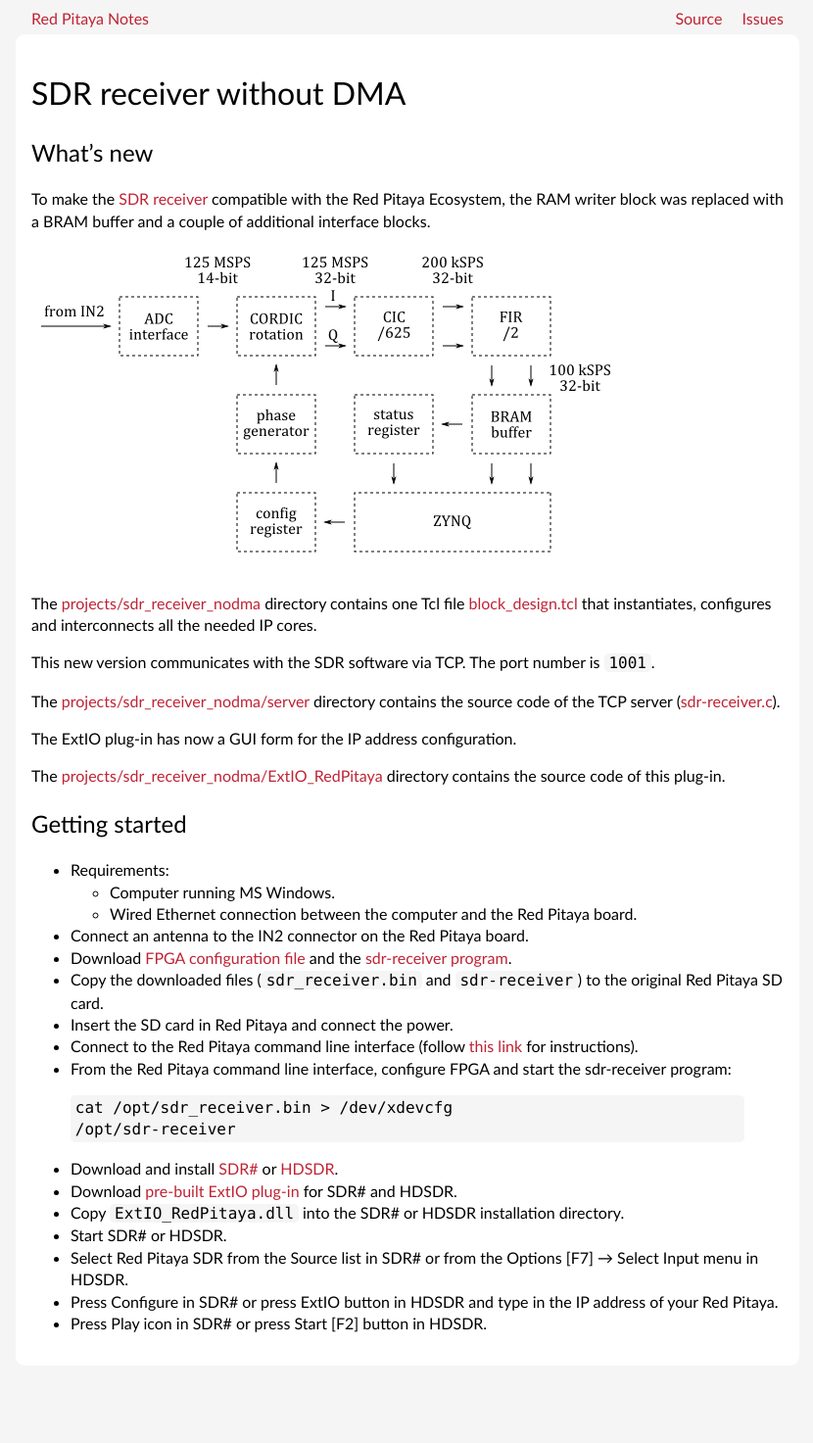
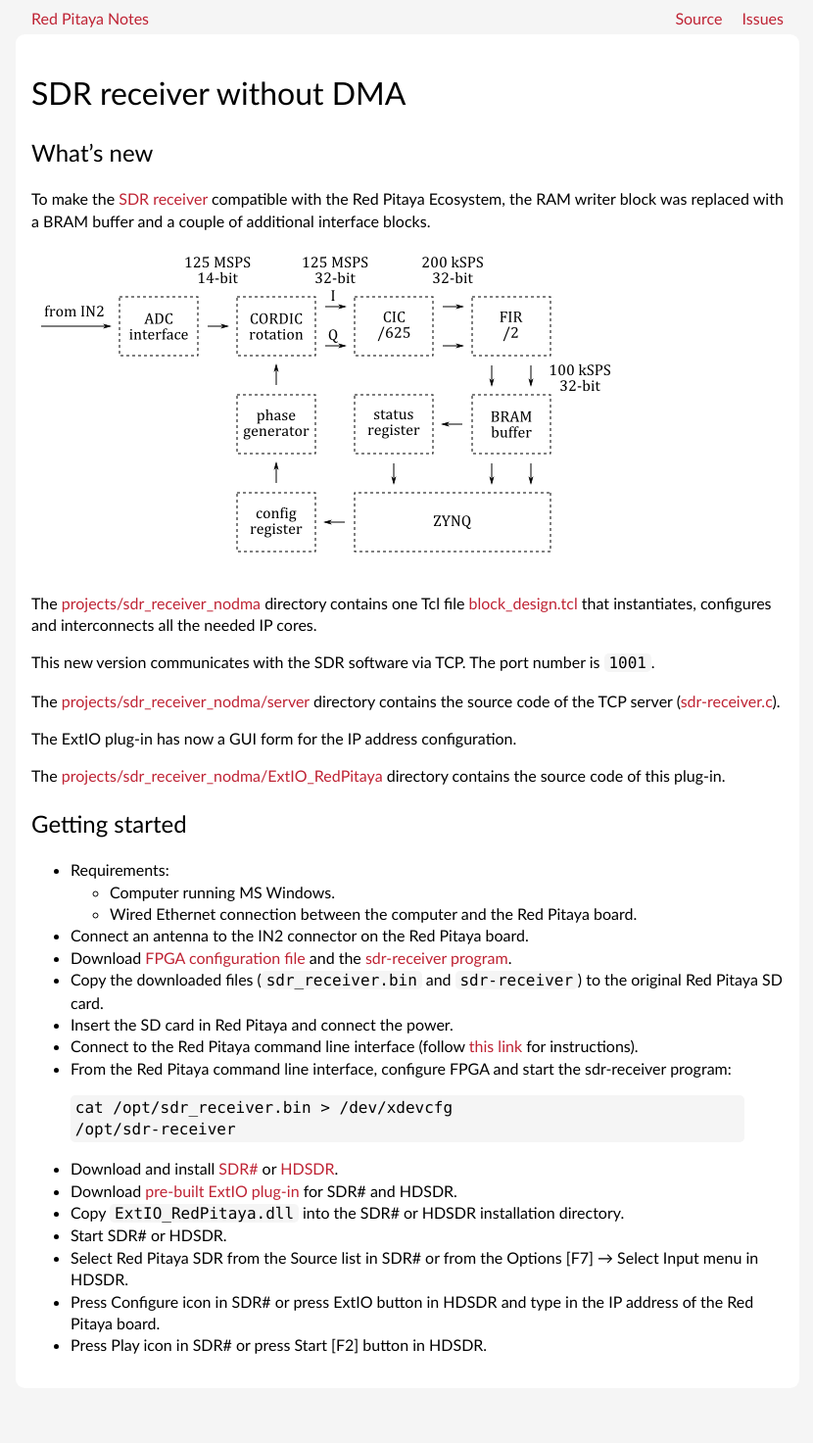
Before and after one commit to pavel-demin/red-pitaya-notes, a Jekyll site: the page built from sdr-receiver-nodma.md, in a window 1280 px wide. Shown: the whole page at 98% size, without its empty margins (224-1054 px from the left). Built offline with Jekyll 4.4.1, drawn with Linux system fonts in a browser that asks for light colours; before the commit the page ends 1450 px from its top, so only the background shows below that.

Commit message:
fix typos

```diff
--- a/sdr-receiver-nodma.md
+++ b/sdr-receiver-nodma.md
@@ -42,5 +42,5 @@
  - Copy `ExtIO_RedPitaya.dll` into the SDR# or HDSDR installation directory.
  - Start SDR# or HDSDR.
  - Select Red Pitaya SDR from the Source list in SDR# or from the Options [F7] &rarr; Select Input menu in HDSDR.
- - Press Configure in SDR# or press ExtIO button in HDSDR and type in the IP address of your Red Pitaya.
+ - Press Configure icon in SDR# or press ExtIO button in HDSDR and type in the IP address of the Red Pitaya board.
  - Press Play icon in SDR# or press Start [F2] button in HDSDR.
```
